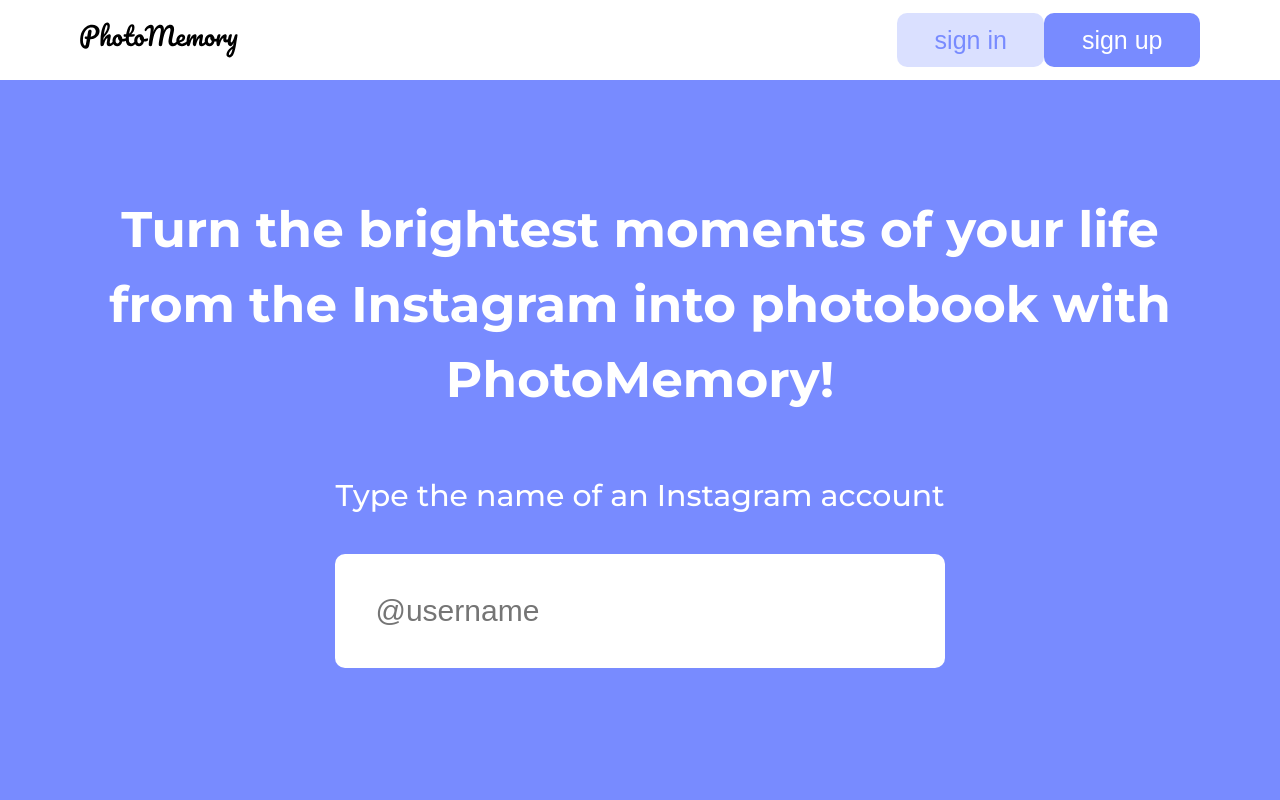
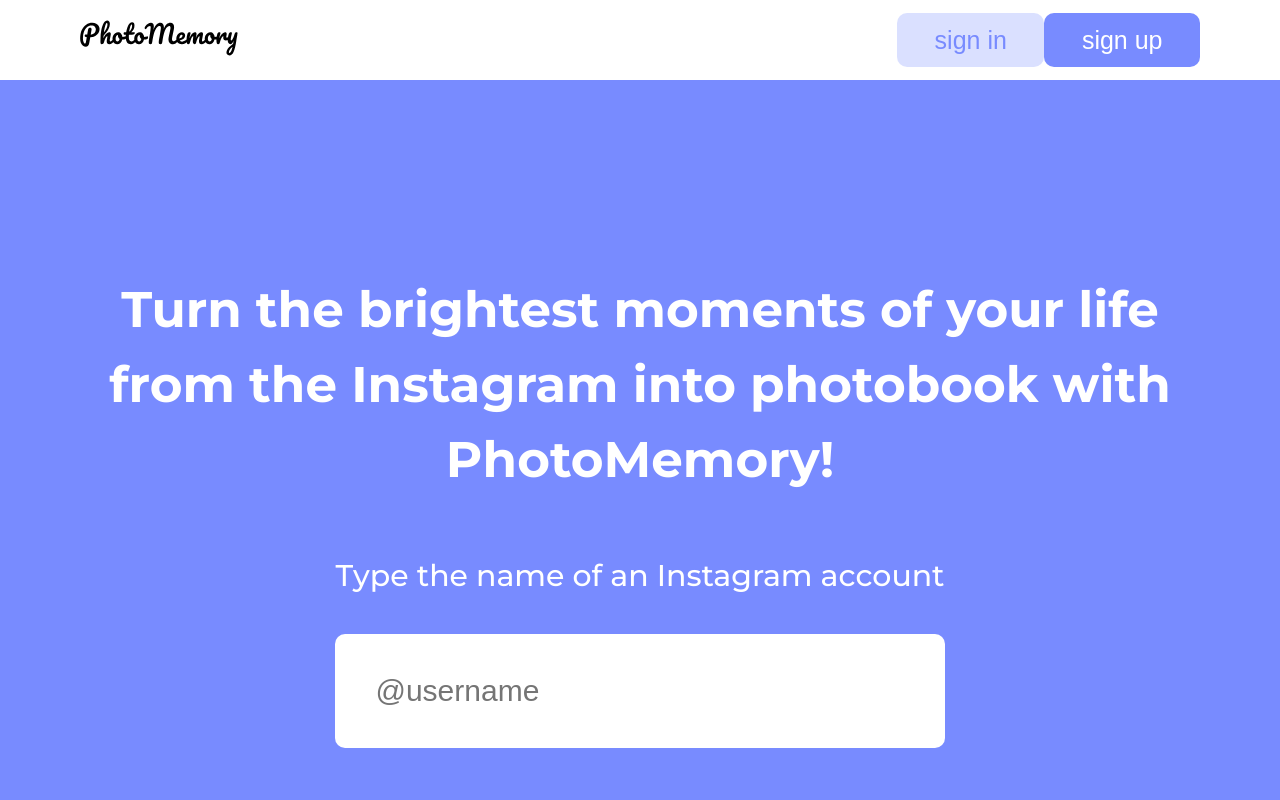
Before and after one commit to floss-order/photomemory, a React (Create React App) app in the folder client/: page / in a window 1280 px wide. Shown: the top 800 px of the page. Built offline with nearby package versions, Linux system fonts and the light colour scheme.

Commit message:
Added links to the header

```diff
--- a/client/src/components/Header.css
+++ b/client/src/components/Header.css
@@ -1,5 +1,5 @@
 .header {
-    position: fixed;
+    position: sticky;
     top: 0;
     width: 100%;
     min-height: 10vh;
--- a/client/src/components/Header.jsx
+++ b/client/src/components/Header.jsx
@@ -1,6 +1,7 @@
 import React from 'react'
 import propTypes from 'prop-types'
 import classNames from 'classnames'
+import { Link } from 'react-router-dom'
 
 import './Header.css'
 import logo from '../logo.svg'
@@ -13,11 +14,16 @@
     )
     return (
         <header className={classes}>
-            <img src={logo} alt="Logo"/>
-
+            <Link to="/">
+                <img src={logo} alt="Logo"/>
+            </Link>
             <div>
-                <Button className="btn-sm btn-violet-inverted">sign in</Button>
-                <Button className="btn-sm btn-violet">sign up</Button>
+                <Link to="/sign-in">
+                    <Button className="btn-sm btn-violet-inverted">sign in</Button>
+                </Link>
+                <Link to="/sign-up">
+                    <Button className="btn-sm btn-violet">sign up</Button>
+                </Link>
             </div>
         </header>
     )
```
